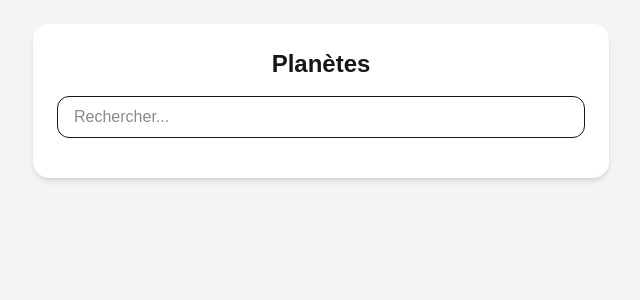
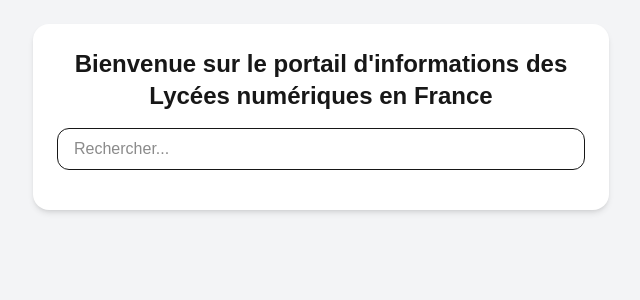
Before and after one commit to Fouad-berry/TP-DOCKER-GROUP-FRONTEND, a Next.js app: page / in a window 1280 px wide. Shown: the top 300 px of the page, without its empty margins (319-959 px from the left). Built offline with nearby package versions, Linux system fonts and the light colour scheme.

Commit message:
[ADD] add Title to the page

```diff
--- a/app/page.tsx
+++ b/app/page.tsx
@@ -8,7 +8,7 @@ export default function Home() {
   return (
     <div className="min-h-screen bg-gray-100 p-6">
       <div className="max-w-xl mx-auto bg-white p-6 rounded-2xl shadow-md">
-        <h1 className="text-2xl font-bold mb-4 text-center">Planètes</h1>
+        <h1 className="text-2xl font-bold mb-4 text-center">Bienvenue sur le portail d'informations des Lycées numériques en France</h1>
 
         <input
           type="text"
```
